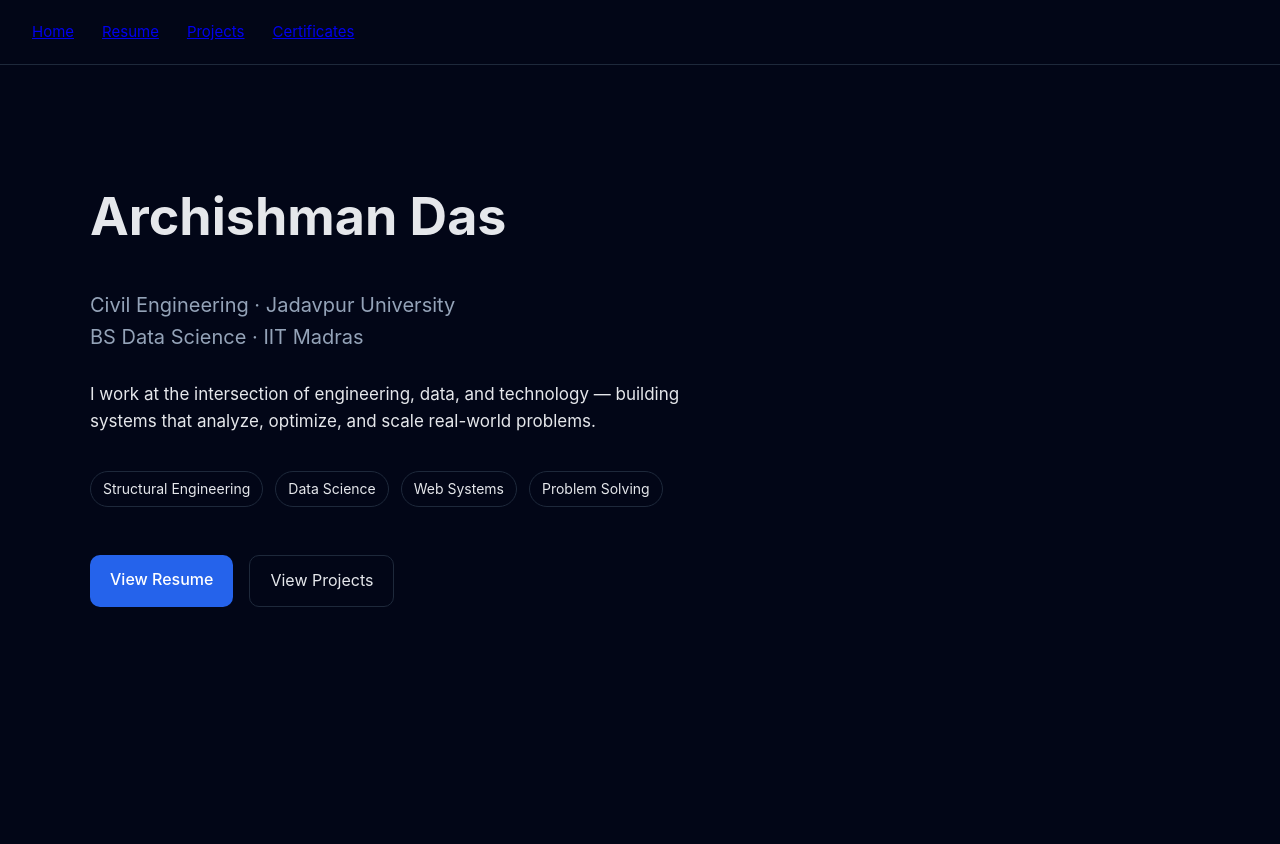
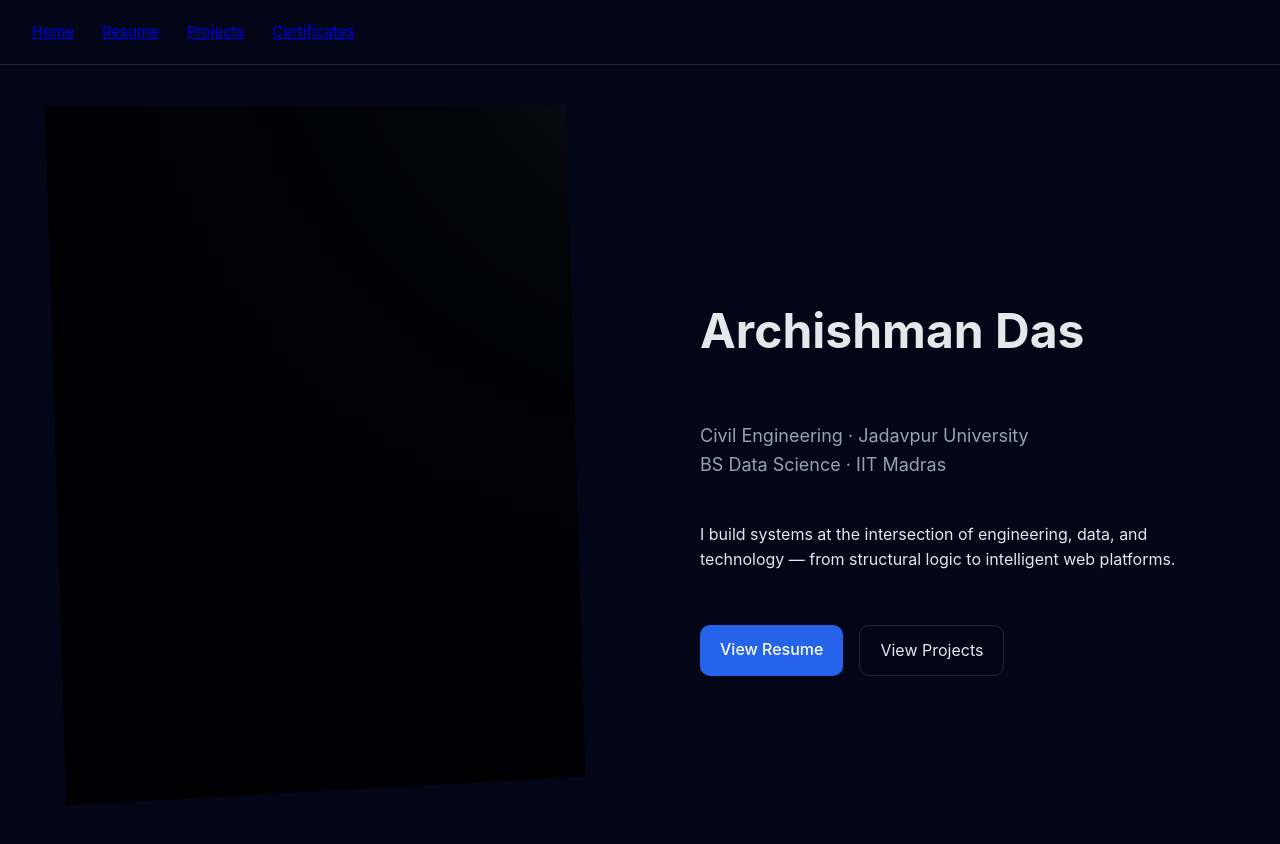
Before and after one commit to Archemasachika7/3dportfolio, a Next.js app: page / in a window 1280 px wide. Shown: the top 844 px of the page. Built offline with nearby package versions, Linux system fonts and the light colour scheme.

Commit message:
Update page.jsx

```diff
--- a/app/page.jsx
+++ b/app/page.jsx
@@ -1,100 +1,61 @@
 "use client"
 
+import Hero3D from "../components/Hero3D"
 import { motion } from "framer-motion"
 
 export default function Home() {
   return (
     <section
       style={{
-        maxWidth: 1100,
-        margin: "0 auto",
-        padding: "80px 32px"
+        minHeight: "100vh",
+        display: "grid",
+        gridTemplateColumns: "1fr 1fr"
       }}
     >
-      <motion.div
-        initial={{ opacity: 0, y: 40 }}
-        animate={{ opacity: 1, y: 0 }}
-        transition={{ duration: 0.7 }}
+      {/* LEFT — 3D */}
+      <div style={{ background: "#020617" }}>
+        <Hero3D />
+      </div>
+
+      {/* RIGHT — CONTENT */}
+      <div
+        style={{
+          padding: "80px 60px",
+          display: "flex",
+          flexDirection: "column",
+          justifyContent: "center"
+        }}
       >
-        <h1
-          style={{
-            fontSize: 52,
-            lineHeight: 1.1,
-            maxWidth: 800
-          }}
+        <motion.h1
+          initial={{ opacity: 0, y: 30 }}
+          animate={{ opacity: 1, y: 0 }}
+          transition={{ duration: 0.6 }}
+          style={{ fontSize: 48 }}
         >
           Archishman Das
-        </h1>
+        </motion.h1>
 
-        <p
-          style={{
-            marginTop: 16,
-            fontSize: 20,
-            color: "#94a3b8"
-          }}
-        >
+        <p style={{ color: "#94a3b8", fontSize: 18, marginTop: 12 }}>
           Civil Engineering · Jadavpur University
           <br />
           BS Data Science · IIT Madras
         </p>
 
-        <p
-          style={{
-            marginTop: 28,
-            fontSize: 17,
-            maxWidth: 640
-          }}
-        >
-          I work at the intersection of engineering, data, and technology —
-          building systems that analyze, optimize, and scale real-world problems.
+        <p style={{ marginTop: 24, maxWidth: 520 }}>
+          I build systems at the intersection of engineering,
+          data, and technology — from structural logic to
+          intelligent web platforms.
         </p>
 
-        {/* FOCUS STRIP */}
-        <div
-          style={{
-            display: "flex",
-            gap: 12,
-            flexWrap: "wrap",
-            marginTop: 36
-          }}
-        >
-          {[
-            "Structural Engineering",
-            "Data Science",
-            "Web Systems",
-            "Problem Solving"
-          ].map(tag => (
-            <span
-              key={tag}
-              style={{
-                padding: "6px 12px",
-                borderRadius: 20,
-                background: "#020617",
-                border: "1px solid #1e293b",
-                fontSize: 14
-              }}
-            >
-              {tag}
-            </span>
-          ))}
-        </div>
-
-        {/* CTA */}
-        <div style={{ marginTop: 48, display: "flex", gap: 16 }}>
-          <a
-            href="/resume"
-            style={primaryBtn}
-          >
+        <div style={{ marginTop: 36, display: "flex", gap: 16 }}>
+          <a href="/resume" style={primaryBtn}>
             View Resume
           </a>
-          <a
-            href="/projects"
-            style={secondaryBtn}
-          >
+          <a href="/projects" style={secondaryBtn}>
             View Projects
           </a>
         </div>
-      </motion.div>
+      </div>
     </section>
   )
 }
```
